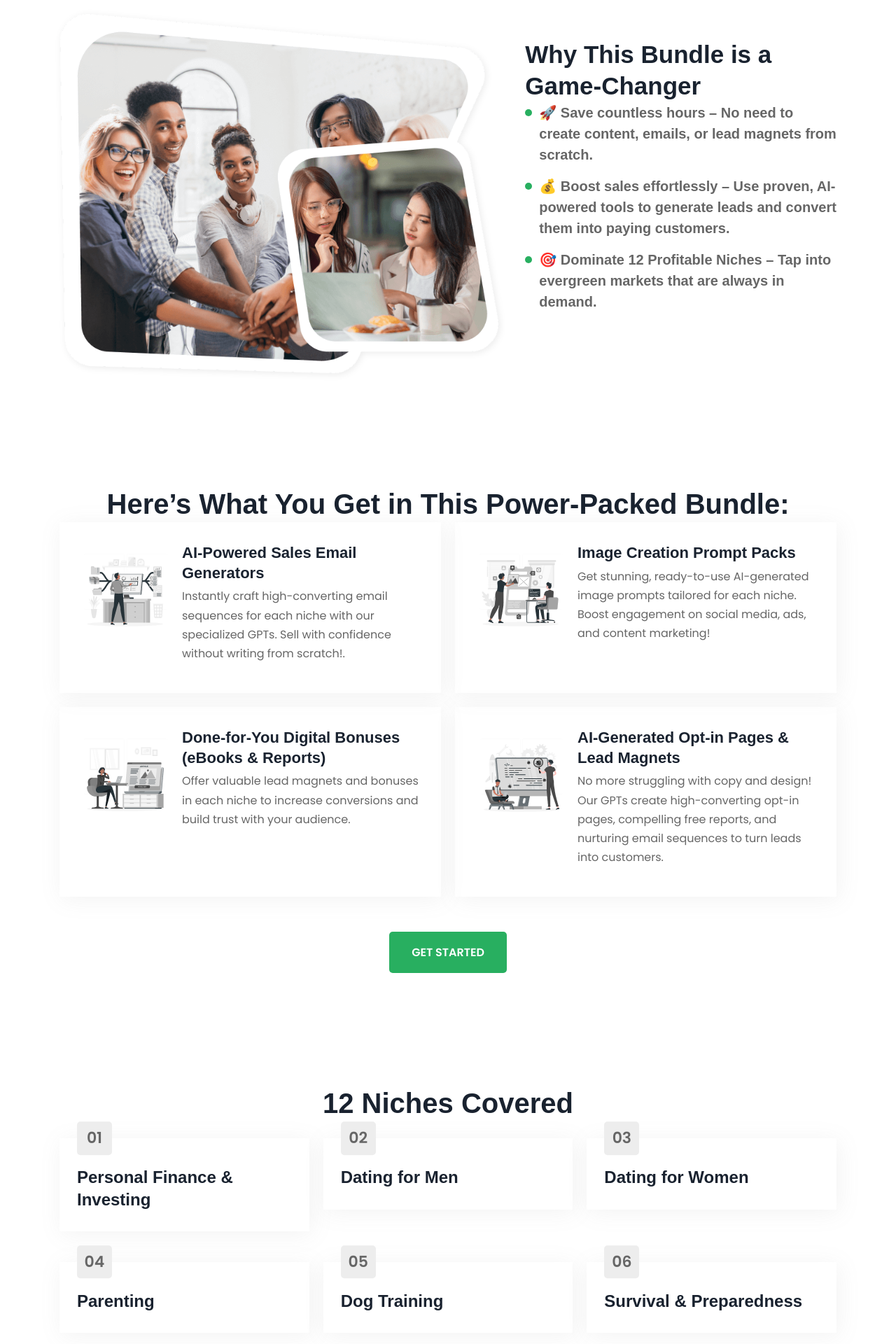
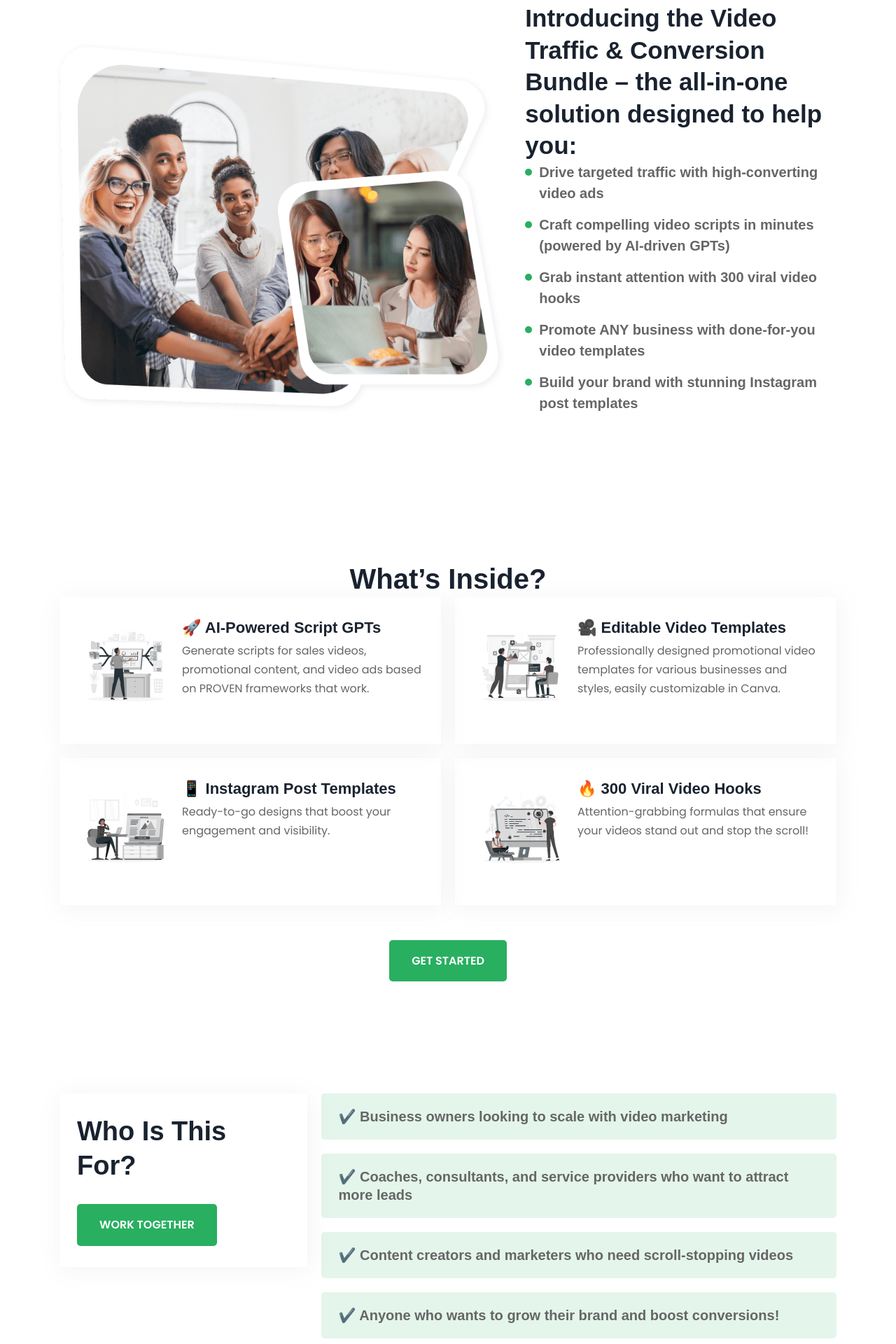
Before and after one commit to youness5rimammm/hoolix, a plain HTML site: page index.html in a window 1280 px wide. Shown: the part 877-2797 px from the top of the page at 70% size. Drawn offline with nearby package versions, Linux system fonts and the light colour scheme; a web font is replaced by a local one.

Commit message:
last update

```diff
--- a/index.html
+++ b/index.html
@@ -111,13 +111,13 @@
 
           <div class="hero-content">
 
+            <p class="hero-subtitle" style="font-size: 2rem;">Unlock the Ultimate Video Marketing Powerhouse!</p>
 
-            <h1 class="h1 hero-title">Unlock the Ultimate Digital Sales & Audience Growth Bundle: Your Shortcut to Profitable Online Success!</h1>
+            <h1 class="h1 hero-title">Turn Views into Sales with the Ultimate Video Traffic & Conversion Bundle</h1>
 
             <p class="hero-text">
-              Are you ready to build a thriving audience and start selling digital products effortlessly? Whether you're an aspiring entrepreneur, content creator, or affiliate marketer, this all-in-one bundle gives you everything you need to attract leads, engage your audience, and make sales in 12 of the most profitable niches
+              Are you tired of struggling to get the right traffic, create engaging video content, and turn viewers into paying customers?
             </p>
-
             <div class="btn-group">
               <a href="#" class="btn btn-primary">Buy Now</a>
 
@@ -151,7 +151,7 @@
 
           <div class="about-content">
 
-            <h2 class="h2-sm section-title">Why This Bundle is a Game-Changer</h2>
+            <h2 class="h2-sm section-title">Introducing the Video Traffic & Conversion Bundle – the all-in-one solution designed to help you:</h2>
 
             <!-- <p class="section-text">
               Lorem Ipsum is simply dumm of free available in market the way printing and typesetting industry has been
@@ -162,16 +162,23 @@
             <ul class="about-list">
 
               <li class="has-before">
-                🚀 Save countless hours – No need to create content, emails, or lead magnets from scratch.
+                Drive targeted traffic with high-converting video ads
               </li>
 
               <li class="has-before">
-                💰 Boost sales effortlessly – Use proven, AI-powered tools to generate leads and convert them into paying customers.
+                Craft compelling video scripts in minutes (powered by AI-driven GPTs)
               </li>
 
               <li class="has-before">
-                🎯 Dominate 12 Profitable Niches – Tap into evergreen markets that are always in demand.
+                Grab instant attention with 300 viral video hooks
               </li>
+              <li class="has-before">
+                Promote ANY business with done-for-you video templates
+              </li>
+              <li class="has-before">
+                Build your brand with stunning Instagram post templates
+              </li>
+
 
             </ul>
 
@@ -205,7 +212,7 @@
 
 
 
-          <h2 class="h2 section-title text-center">Here’s What You Get in This Power-Packed Bundle:</h2>
+          <h2 class="h2 section-title text-center">What’s Inside?</h2>
 
 
 
@@ -221,10 +228,10 @@
 
                 <div class="card-content">
 
-                  <h3 class="h3 card-title"> AI-Powered Sales Email Generators</h3>
+                  <h3 class="h3 card-title"> 🚀 AI-Powered Script GPTs</h3>
 
                   <p class="card-text">
-                    Instantly craft high-converting email sequences for each niche with our specialized GPTs. Sell with confidence without writing from scratch!.
+                    Generate scripts for sales videos, promotional content, and video ads based on PROVEN frameworks that work.
                   </p>
 
                 </div>
@@ -242,10 +249,10 @@
 
                 <div class="card-content">
 
-                  <h3 class="h3 card-title"> Image Creation Prompt Packs</h3>
+                  <h3 class="h3 card-title">🎥 Editable Video Templates </h3>
 
                   <p class="card-text">
-                    Get stunning, ready-to-use AI-generated image prompts tailored for each niche. Boost engagement on social media, ads, and content marketing!
+                    Professionally designed promotional video templates for various businesses and styles, easily customizable in Canva.
                   </p>
 
                 </div>
@@ -263,10 +270,10 @@
 
                 <div class="card-content">
 
-                  <h3 class="h3 card-title">Done-for-You Digital Bonuses (eBooks & Reports)</h3>
+                  <h3 class="h3 card-title">📱 Instagram Post Templates</h3>
 
                   <p class="card-text">
-                    Offer valuable lead magnets and bonuses in each niche to increase conversions and build trust with your audience.
+                    Ready-to-go designs that boost your engagement and visibility.
                   </p>
 
 
@@ -286,10 +293,10 @@
 
                 <div class="card-content">
 
-                  <h3 class="h3 card-title">AI-Generated Opt-in Pages & Lead Magnets </h3>
+                  <h3 class="h3 card-title">🔥 300 Viral Video Hooks </h3>
 
                   <p class="card-text">
-                    No more struggling with copy and design! Our GPTs create high-converting opt-in pages, compelling free reports, and nurturing email sequences to turn leads into customers.
+                    Attention-grabbing formulas that ensure your videos stand out and stop the scroll!
                   </p>
 
                 </div>
@@ -312,17 +319,17 @@
         - #FEATURES
       -->
 
-      <section class="section features" id="features" aria-label="features">
+      <!-- <section class="section features" id="features" aria-label="features">
         <div class="container">
 
-          <!-- <p class="section-subtitle text-center">-Why Choose Us-</p> -->
+          <p class="section-subtitle text-center">-Why Choose Us-</p>
 
           <h2 class="h2 section-title text-center">12 Niches Covered</h2>
 
-          <!-- <p class="section-text text-center">
+          <p class="section-text text-center">
             Get the most of reduction in your team’s operating costs for the whole product which creates amazing UI/UX
             experiences.
-          </p> -->
+          </p>
 
           <ul class="grid-list">
 
@@ -333,9 +340,9 @@
 
                 <h3 class="h3 card-title">Personal Finance & Investing</h3>
 
-                <!-- <p class="card-text">
+                <p class="card-text">
                   Nullam ullamcorper condimentum urna eu accumsan.
-                </p> -->
+                </p>
 
               </div>
             </li>
@@ -459,7 +466,7 @@
           </ul>
 
         </div>
-      </section>
+      </section> -->
 
 
 
@@ -473,7 +480,7 @@
         <div class="container">
 
           <div class="title-wrapper">
-            <h2 class="h2 section-title">Who is This For?</h2>
+            <h2 class="h2 section-title">Who Is This For?</h2>
 
             <a href="#" class="btn btn-primary">Work Together</a>
           </div>
@@ -485,13 +492,13 @@
 
                 <button class="card-action" data-accordion-action>
                   <h3 class="h3 card-title">
-                    Digital entrepreneurs who want to scale fast
+                    ✔️ Business owners looking to scale with video marketing
                   </h3>
 
-                  <div class="action-icon">
+                  <!-- <div class="action-icon">
                     <ion-icon name="add-outline" aria-hidden="true" class="open"></ion-icon>
                     <ion-icon name="remove-outline" aria-hidden="true" class="close"></ion-icon>
-                  </div>
+                  </div> -->
                 </button>
 
               </div>
@@ -502,13 +509,13 @@
 
                 <button class="card-action" data-accordion-action>
                   <h3 class="h3 card-title">
-                    Affiliate marketers looking for ready-to-use sales assets.
+                    ✔️ Coaches, consultants, and service providers who want to attract more leads
                   </h3>
 
-                  <div class="action-icon">
+                  <!-- <div class="action-icon">
                     <ion-icon name="add-outline" aria-hidden="true" class="open"></ion-icon>
                     <ion-icon name="remove-outline" aria-hidden="true" class="close"></ion-icon>
-                  </div>
+                  </div> -->
                 </button>
 
               </div>
@@ -519,13 +526,13 @@
 
                 <button class="card-action" data-accordion-action>
                   <h3 class="h3 card-title">
-                    Coaches, consultants, and creators who need automated content solutions
+                    ✔️ Content creators and marketers who need scroll-stopping videos
                   </h3>
 
-                  <div class="action-icon">
+                  <!-- <div class="action-icon">
                     <ion-icon name="add-outline" aria-hidden="true" class="open"></ion-icon>
                     <ion-icon name="remove-outline" aria-hidden="true" class="close"></ion-icon>
-                  </div>
+                  </div> -->
                 </button>
 
 
@@ -538,13 +545,13 @@
 
                 <button class="card-action" data-accordion-action>
                   <h3 class="h3 card-title">
-                    Anyone who wants to monetize digital products or services.
+                    ✔️ Anyone who wants to grow their brand and boost conversions!
                   </h3>
 
-                  <div class="action-icon">
+                  <!-- <div class="action-icon">
                     <ion-icon name="add-outline" aria-hidden="true" class="open"></ion-icon>
                     <ion-icon name="remove-outline" aria-hidden="true" class="close"></ion-icon>
-                  </div>
+                  </div> -->
                 </button>
 
               </div>
@@ -568,13 +575,12 @@
 
       <div class="about-content">
 
-        <h2 class="h2-sm section-title">Don’t Miss Out!</h2>
+        <h2 class="h2-sm section-title">Get Instant Access Today!</h2>
 
         <ul class="about-list">
 
           <li class="" style="font-size: 3rem; padding-top: 20px;">
-            This is your chance to get everything you need to build an audience and make sales with minimal effort. No more struggling with content creation, lead generation, or marketing funnels – it’s all done for you!
-          </li>
+            This bundle gives you everything you need to create high-converting videos, get seen by the right audience, and maximize sales—without wasting time or hiring expensive professionals.          </li>
 
 
         </ul>
@@ -601,7 +607,7 @@
 
   <div class="footer-bottom">
     <p class="copyright" style="font-size: 2rem;">
-      🎯 Get Instant Access Now &amp; Start Building Your Digital Empire! 🚀
+      🚀 Limited Time Offer – Grab Your Bundle NOW! 🚀
     </p>
   </div>
 
```
